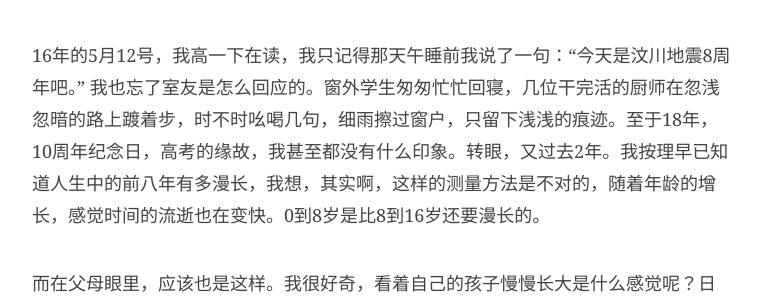
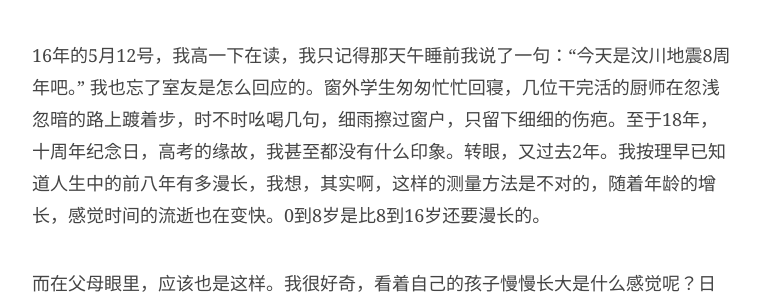
Before and after one commit to JaydenYL/JaydenYL.github.io, a Jekyll site: the page built from _posts/2020-04-26-日记.md, in a window 1280 px wide and 900 px high, scrolled down 2081 px. Shown: the part 217-517 px from the top of the window, without its empty margins (258-1018 px from the left). Built offline with Jekyll 4.4.1, drawn with Linux system fonts in a browser that asks for light colours; comment, search, counter and statistics services are not loaded.

Commit message:
Update 2020-04-26-日记.md

```diff
--- a/_posts/2020-04-26-日记.md
+++ b/_posts/2020-04-26-日记.md
@@ -75,7 +75,7 @@
 
 <br>汶川地震12周年呐。从汶川地震后，可能真正才开始记事儿。于是乎，好奇在记忆中几乎空白的0到8岁日子有多长，就去感受一下地震之后的8年的日子有多长。
 
-<br>16年的5月12号，我高一下在读，我只记得那天午睡前我说了一句：“今天是汶川地震8周年吧。” 我也忘了室友是怎么回应的。窗外学生匆匆忙忙回寝，几位干完活的厨师在忽浅忽暗的路上踱着步，时不时吆喝几句，细雨擦过窗户，只留下浅浅的痕迹。至于18年，10周年纪念日，高考的缘故，我甚至都没有什么印象。转眼，又过去2年。我按理早已知道人生中的前八年有多漫长，我想，其实啊，这样的测量方法是不对的，随着年龄的增长，感觉时间的流逝也在变快。0到8岁是比8到16岁还要漫长的。
+<br>16年的5月12号，我高一下在读，我只记得那天午睡前我说了一句：“今天是汶川地震8周年吧。” 我也忘了室友是怎么回应的。窗外学生匆匆忙忙回寝，几位干完活的厨师在忽浅忽暗的路上踱着步，时不时吆喝几句，细雨擦过窗户，只留下细细的伤疤。至于18年，十周年纪念日，高考的缘故，我甚至都没有什么印象。转眼，又过去2年。我按理早已知道人生中的前八年有多漫长，我想，其实啊，这样的测量方法是不对的，随着年龄的增长，感觉时间的流逝也在变快。0到8岁是比8到16岁还要漫长的。
 
 <br>而在父母眼里，应该也是这样。我很好奇，看着自己的孩子慢慢长大是什么感觉呢？日复一日，和昨天，前天，甚至上一个月都没有什么变化，只是突然间，他就离开了家。那是怎样的感受呢？
 
```
